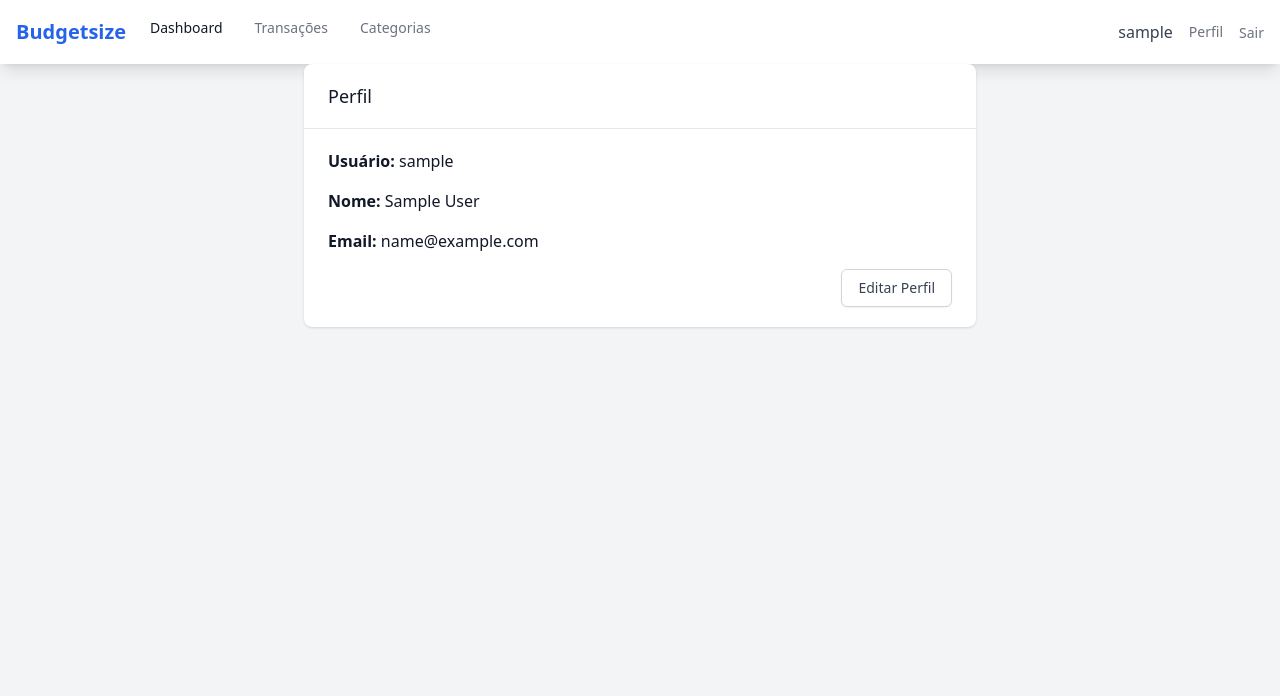
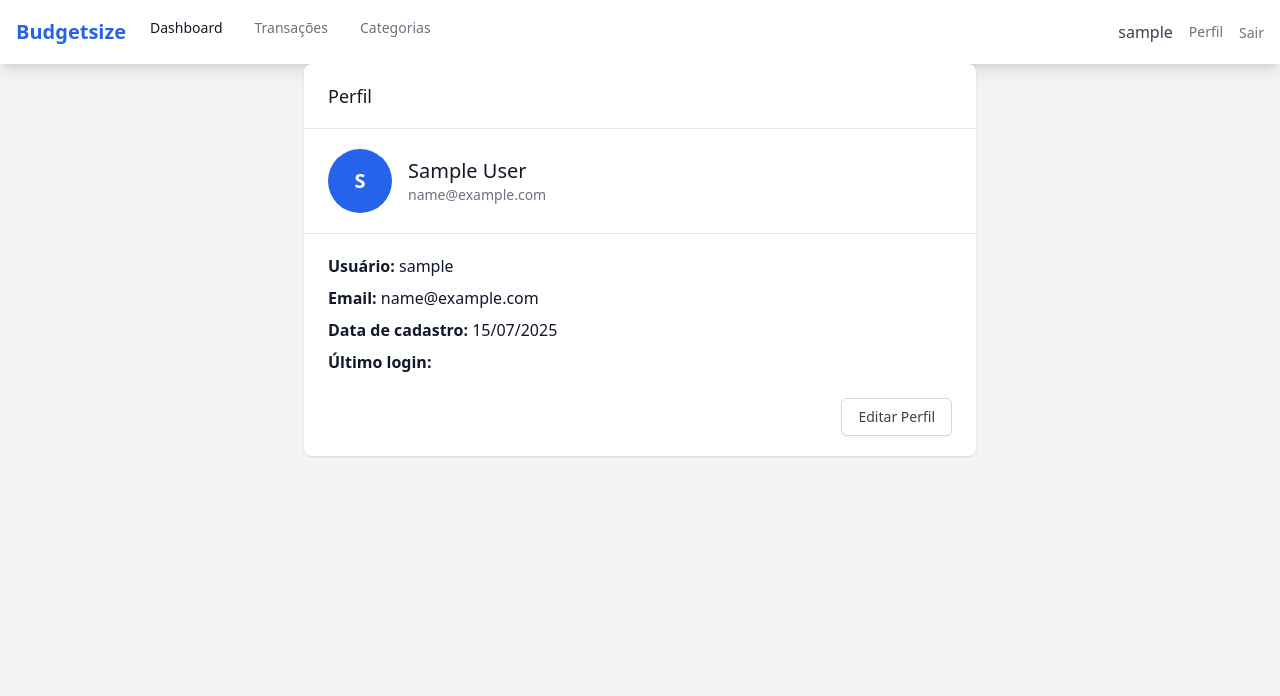
Before and after one commit to IgorNogueira1/TCC-Django, a Django app: page /perfil/ in a window 1280 px wide. Shown: the top 696 px of the page. Run offline with Django 5.2, Linux system fonts and the light colour scheme; the visitor is signed in with stand-in values (Sample User, id 1); some libraries are stand-ins or nearby versions.

Commit message:
Improve user profile page

```diff
--- a/templates/core/profile_detail.html
+++ b/templates/core/profile_detail.html
@@ -4,17 +4,27 @@
 
 {% block content %}
 <div class="max-w-2xl mx-auto">
-  <div class="bg-white dark:bg-gray-800 shadow rounded-lg">
-    <div class="px-4 py-5 sm:px-6 border-b border-gray-200 dark:border-gray-700">
-      <h3 class="text-lg leading-6 font-medium text-gray-900 dark:text-gray-100">
-        {{ title }}
-      </h3>
+  <div class="bg-white dark:bg-gray-800 shadow rounded-lg overflow-hidden">
+    <div class="px-6 py-5 border-b border-gray-200 dark:border-gray-700">
+      <h3 class="text-lg leading-6 font-medium text-gray-900 dark:text-gray-100">{{ title }}</h3>
     </div>
-    <div class="px-4 py-5 sm:px-6 space-y-4">
+    <div class="px-6 py-5 border-b border-gray-200 dark:border-gray-700 flex items-center space-x-4">
+      <div class="h-16 w-16 rounded-full bg-blue-600 flex items-center justify-center text-white text-xl font-semibold">
+        {{ user_obj.username|slice:":1"|upper }}
+      </div>
+      <div>
+        <h3 class="text-xl font-medium text-gray-900 dark:text-gray-100">
+          {{ user_obj.get_full_name|default:user_obj.username }}
+        </h3>
+        <p class="text-sm text-gray-500 dark:text-gray-400">{{ user_obj.email }}</p>
+      </div>
+    </div>
+    <div class="px-6 py-5 space-y-2">
       <p><strong>Usuário:</strong> {{ user_obj.username }}</p>
-      <p><strong>Nome:</strong> {{ user_obj.get_full_name|default:"-" }}</p>
       <p><strong>Email:</strong> {{ user_obj.email }}</p>
-      <div class="flex justify-end">
+      <p><strong>Data de cadastro:</strong> {{ user_obj.date_joined|date:"d/m/Y" }}</p>
+      <p><strong>Último login:</strong> {{ user_obj.last_login|date:"d/m/Y H:i" }}</p>
+      <div class="pt-4 flex justify-end">
         <a href="{% url 'profile_edit' %}" class="inline-flex justify-center py-2 px-4 border border-gray-300 dark:border-gray-600 shadow-sm text-sm font-medium rounded-md text-gray-700 dark:text-gray-300 bg-white dark:bg-gray-900 hover:bg-gray-50 dark:hover:bg-gray-700 focus:outline-none focus:ring-2 focus:ring-offset-2 focus:ring-blue-500">
           Editar Perfil
         </a>
```
